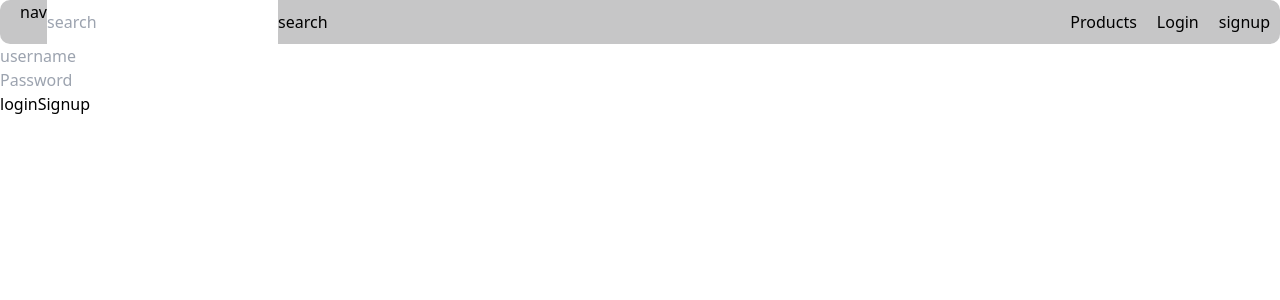
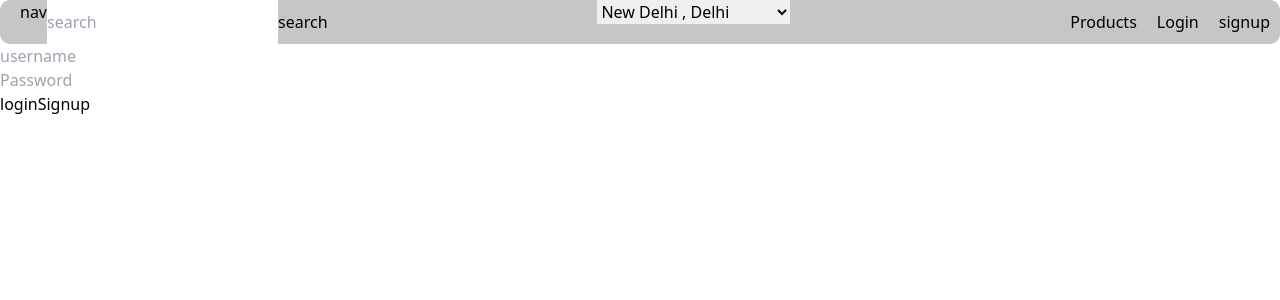
Before and after one commit to PK-Praveen-Kumar/sale_and_buy, a React (Vite) app in the folder sell_and_buy/: page /login in a window 1280 px wide. Shown: the top 300 px of the page. Built offline with nearby package versions, Linux system fonts and the light colour scheme.

Commit message:
currentlocation program

```diff
--- a/sell_and_buy/src/components/Add_product.jsx
+++ b/sell_and_buy/src/components/Add_product.jsx
@@ -24,6 +24,9 @@ const Add_product = () => {
     ];
 
     const handleapi =() => {
+      navigator.geolocation.getCurrentPosition()
+        console.log(navigator)
+
         const formdata = new FormData();
         formdata.append("pname" , pname)
         formdata.append("pcategory", pcategory)
@@ -78,20 +81,20 @@ const Add_product = () => {
          */}
         </div>
         <div>
-            <label htmlFor="pname">Product Description</label> <br />
-            <input type="text" name="product_discription" id='pname' value={pdescription}  onChange={(e) => {
+            <label htmlFor="pdesc">Product Description</label> <br />
+            <input type="text" name="product_discription" id='pdesc' value={pdescription}  onChange={(e) => {
                 setpdescription(e.target.value)
             }} />
         </div>
         <div>
-            <label htmlFor="pname">Product Price</label><br />
-            <input type="text" name="product_price" id='pname'  value={pprice}  onChange={(e) => {
+            <label htmlFor="pprice">Product Price</label><br />
+            <input type="text" name="product_price" id='pprice'  value={pprice}  onChange={(e) => {
                 setpprice(e.target.value)
             }} />
         </div>
         <div>
-            <label htmlFor="pname">Product Image</label><br />
-            <input type="file" name="product_image" id='pname' onChange={ (e) => {
+            <label htmlFor="pimage">Product Image</label><br />
+            <input type="file" name="product_image" id='pimage' onChange={ (e) => {
                 setpimage(e.target.files[0])
             }}
                 /> <br />
--- a/sell_and_buy/src/components/Nav.jsx
+++ b/sell_and_buy/src/components/Nav.jsx
@@ -3,7 +3,17 @@ import "../index.css"
 import { Link } from 'react-router-dom'
 const Nav = (props) => {
 
-
+ let locations =[ {
+    "latitude" : 28.6139,
+    "longtitude" : 77.2090,
+    "placeName" : "New Delhi , Delhi"
+ },
+ {
+  "latitude" : 19.0760,
+  "longtitude" : 72.8777,
+  "placeName" : "mumbai , maharashtra"
+}
+]
 
 
   return (
@@ -15,6 +25,23 @@ const Nav = (props) => {
           <input type="text" placeholder='search'  value={props.search}
           onChange={(e) => props.handlesearch(e.target.value)}/>
           <button onClick={(e) => {props.handleclick( e.target.value)}}>search</button>
+        </div>
+        <div>
+          <select onChange={
+            (e) => {
+              localStorage.setItem('userLoc', e.target.value )
+            }
+          }>
+          {
+            locations.map((item , index) =>{
+              return(
+                <option value={`${item.latitude },${item.longtitude }`}>
+                  {item.placeName}
+                </option>
+              )
+            })
+          }
+          </select>
         </div>
         <div className='nav-button'>
 
```
Also changed, not shown: 2 other files (tests, documents, lock files or other folders).
